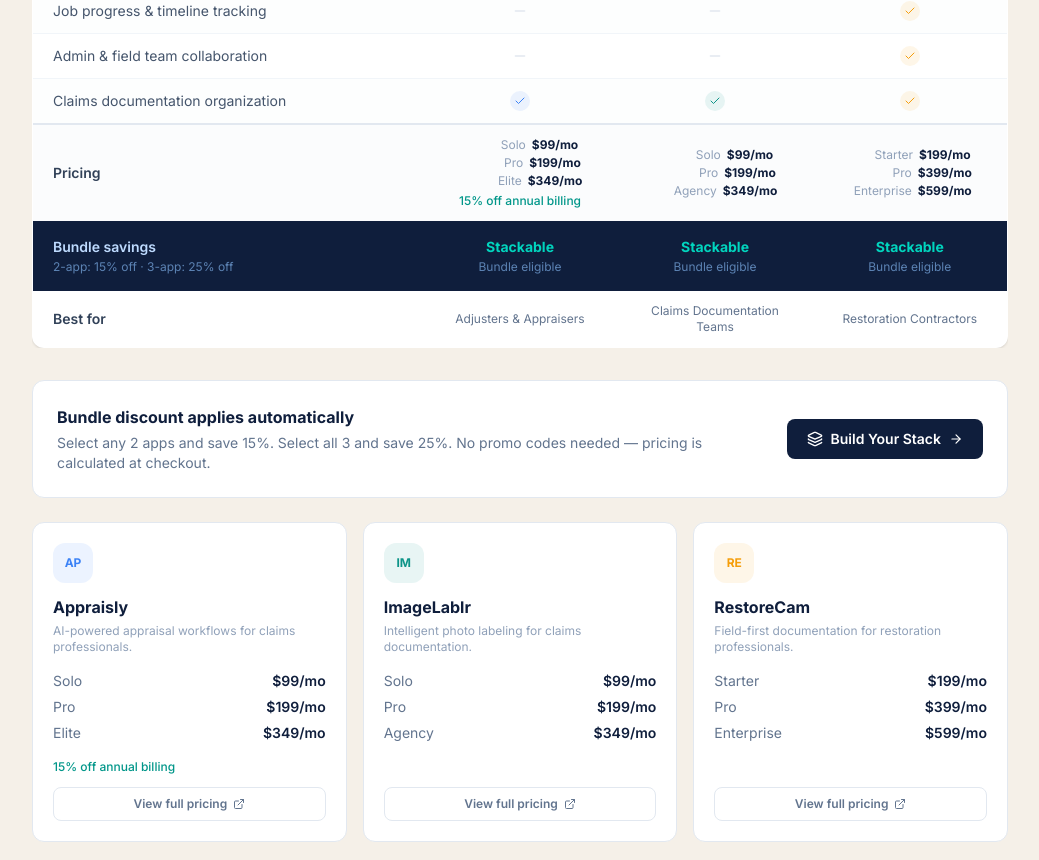
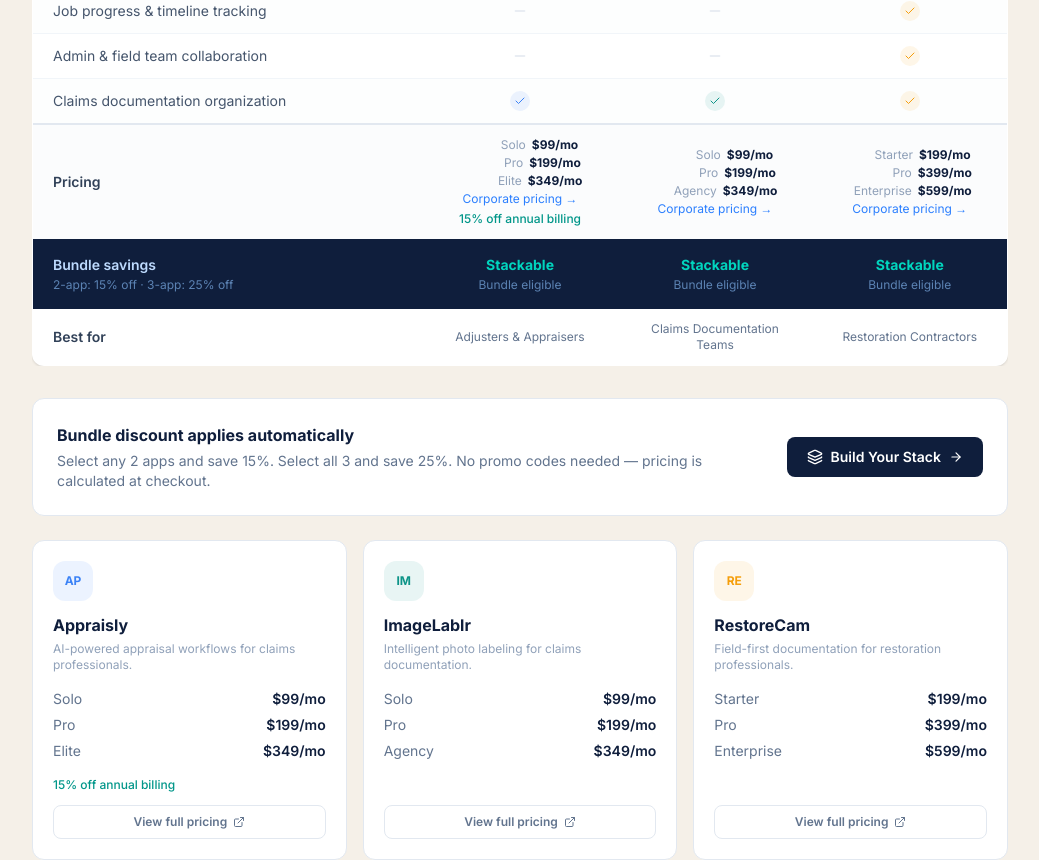
Before and after one commit to founderai/lossstack, a Next.js app: page /compare in a window 1280 px wide. Shown: the part 1058-1918 px from the top of the page, without its empty margins (240-1279 px from the left). Built offline with nearby package versions, Linux system fonts and the light colour scheme.

Commit message:
Remove Enterprise/Custom from ComparisonTable, replace with Corporate pricing contact link

```diff
--- a/components/sections/ComparisonTable.tsx
+++ b/components/sections/ComparisonTable.tsx
@@ -119,9 +119,12 @@ export default function ComparisonTable() {
                         <span className="font-bold text-[#0f1e3c]">${tier.price}/mo</span>
                       </div>
                     ))}
-                    {appData.tiers.some((t) => t.price === "Custom") && (
-                      <div className="text-slate-400 text-xs">+ Enterprise (custom)</div>
-                    )}
+                    <a
+                      href="mailto:founderai@pm.me?subject=Corporate Pricing Inquiry"
+                      className="text-blue-500 text-xs hover:underline block mt-0.5"
+                    >
+                      Corporate pricing →
+                    </a>
                     {appData.annualDiscount && (
                       <div className="text-teal-600 text-xs font-medium pt-0.5">{appData.annualDiscount}</div>
                     )}
```
